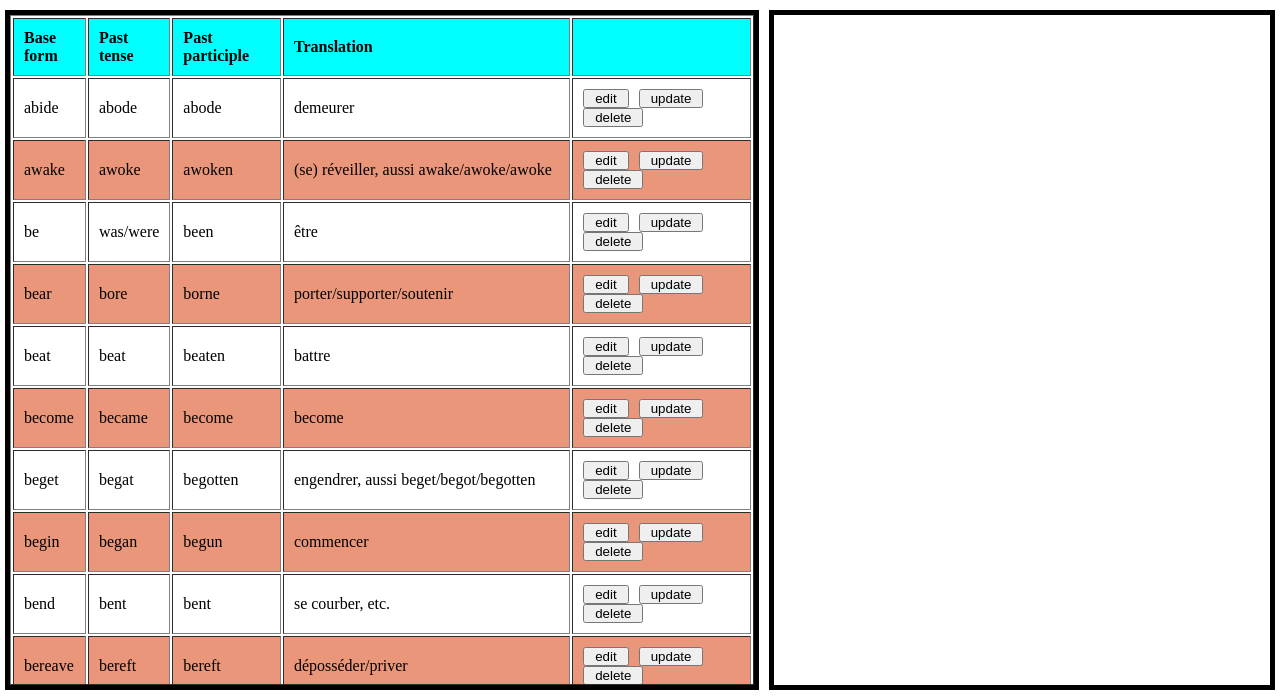
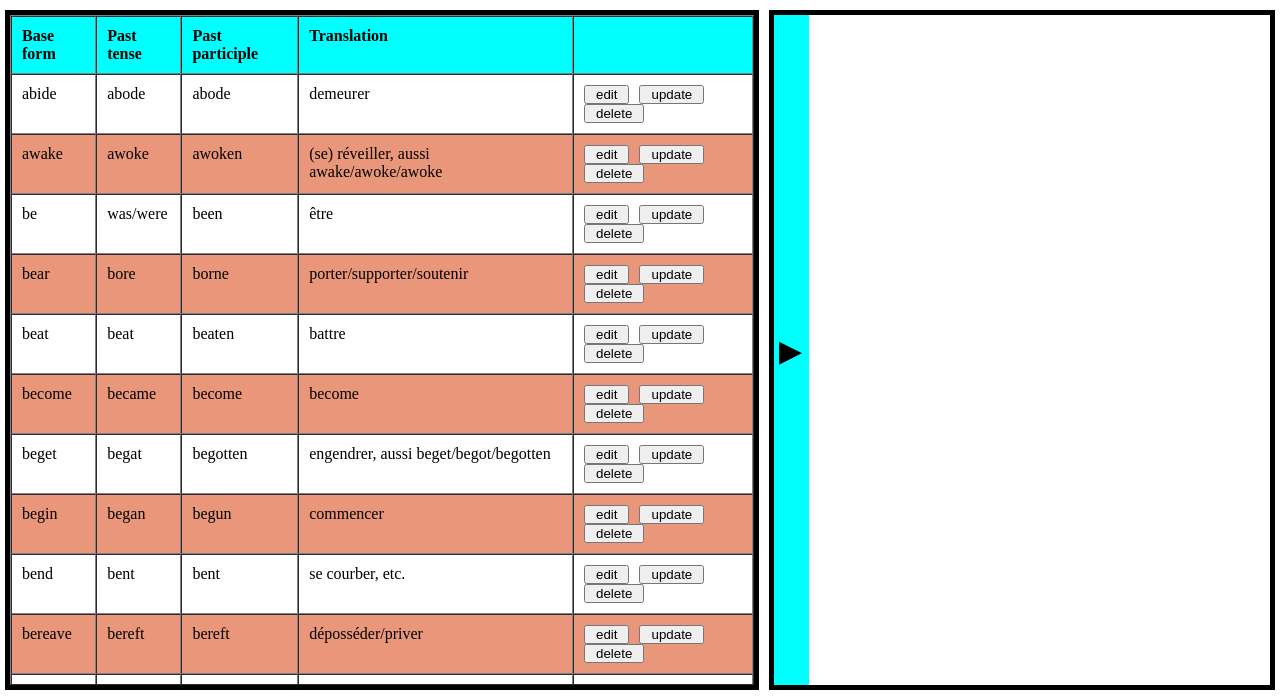
Before and after one commit to regisx001/Devoir01-WebDev, a plain HTML site: page index.html in a window 1280 px wide. Shown: the part 103-800 px from the top of the page. Drawn offline with Linux system fonts and the light colour scheme.

Commit message:
chore: configure style for the left panel. create logic for deleting rows.

```diff
--- a/index.html
+++ b/index.html
@@ -12,7 +12,7 @@
 
 
     <header id="header">
-        <p onclick="switchTab()">
+        <p style="cursor: pointer;" onclick="switchTab()">
             ◀ ▶
         </p>
 
@@ -22,14 +22,19 @@
     </header>
 
     <main id="main" class="container">
-        <section class="left-s">
+        <section id="leftBar" class="left-s">
             <table id="table" border="1">
                 <!-- Content Goes Here -->
             </table>
         </section>
 
-        <aside class="right-s">
+        <aside id="rightBar" class="right-s">
 
+            <div id="expand">
+                <p style="cursor: pointer;" onclick="expand()">
+                    ▶
+                </p>
+            </div>
         </aside>
     </main>
 
--- a/main.js
+++ b/main.js
@@ -48,26 +48,23 @@ var verbs = [
 
 function mount() {
 
+
     for (var i = 0; i < verbs.length; i++) {
 
         td1 = document.createElement('td');
-        td1.setAttribute("width", "10%")
         var texteNode = document.createTextNode(verbs[i][0]);
         td1.appendChild(texteNode);
 
 
         td2 = document.createElement('td');
-        td2.setAttribute("width", "10%")
         var texteNode = document.createTextNode(verbs[i][1]);
         td2.appendChild(texteNode);
 
         td3 = document.createElement('td');
-        td3.setAttribute("width", "15%")
         var texteNode = document.createTextNode(verbs[i][2]);
         td3.appendChild(texteNode);
 
         td4 = document.createElement('td');
-        td4.setAttribute("width", "40%")
         var texteNode = document.createTextNode(verbs[i][3]);
         td4.appendChild(texteNode);
 
@@ -85,12 +82,11 @@ function mount() {
 
         var btndelete = document.createElement("input");
         btndelete.setAttribute("type", "button");
-        btndelete.setAttribute("onclick", "remove(this)");
+        btndelete.setAttribute("onclick", "deleteVerb(this)");
         btndelete.value = "delete";
 
 
         td5 = document.createElement('td');
-        td5.setAttribute("width", "25%")
 
         if (i != 0) {
             td5.appendChild(btnedit);
@@ -98,19 +94,23 @@ function mount() {
             td5.appendChild(btndelete);
         }
 
-        var row = table.insertRow(i);
+        var row = document.createElement("tr");
         row.appendChild(td1);
         row.appendChild(td2);
         row.appendChild(td3);
         row.appendChild(td4);
 
         row.appendChild(td5)
+
+        table.appendChild(row);
     }
 
 }
 
 
 
+
+// Switching Tabs
 var isReversed = false;
 function switchTab() {
     if (!isReversed) {
@@ -126,4 +126,33 @@ function switchTab() {
 
 
 
+
+// Expand panels
+
+isExpaned = false;
+function expand() {
+    var leftSide = document.getElementById("leftBar");
+    var rightSide = document.getElementById("rightBar");
+    if (!isExpaned) {
+        leftSide.style.width = "60%";
+        rightSide.style.width = "40%";
+        isExpaned = true;
+    } else {
+        leftSide.style.width = "98%";
+        rightSide.style.width = "2%";
+        isExpaned = false;
+    }
+
+}
+
+
+
+function deleteVerb(ele) {
+    var tr = ele.parentNode.parentNode;
+    tr.parentNode.removeChild(tr);
+}
+function updateVerb() { }
+
+
+
 document.onload = mount();
--- a/style.css
+++ b/style.css
@@ -46,6 +46,7 @@ header p {
 .left-s {
     margin: 5px;
     border: black solid 5px;
+    /* width: 98%; */
     width: 60%;
 }
 
@@ -53,7 +54,9 @@ header p {
     margin: 5px;
     border: black solid 5px;
     overflow-y: scroll;
+    /* width: 2%; */
     width: 40%;
+    display: flex;
 }
 
 table {
@@ -63,8 +66,34 @@ table {
     overflow-y: scroll;
 }
 
-table tr td {
+
+table tr {
+    width: 100%;
+    display: flex;
+}
+
+td {
     padding: 10px;
+}
+
+table tr td:nth-child(1) {
+    width: 10%;
+}
+
+table tr td:nth-child(2) {
+    width: 10%;
+}
+
+table tr td:nth-child(3) {
+    width: 15%;
+}
+
+table tr td:nth-child(4) {
+    width: 40%;
+}
+
+table tr td:nth-child(5) {
+    width: 25%;
 }
 
 
@@ -86,4 +115,28 @@ input {
     margin-right: 10px;
 }
 
+
+#expand {
+    height: 100%;
+    width: 30px;
+    padding-left: 5px;
+    background-color: aqua;
+    font-size: 30px;
+    display: flex;
+    align-items: center;
+}
+
+
+.right-bar-header {
+    padding: 20px;
+    display: flex;
+    gap: 20px;
+    align-items: center;
+}
+
+.right-bar-header button {
+    width: 100px;
+}
+
+
 /* Body Ended*/
```
Also changed, not shown: data.js (added).
